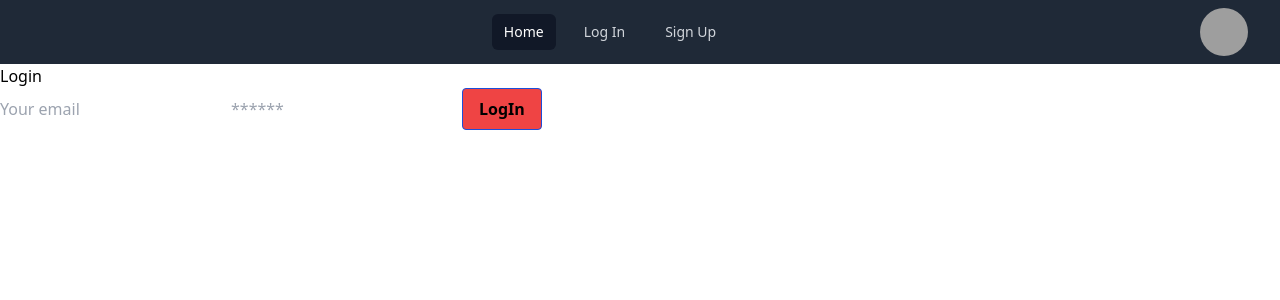
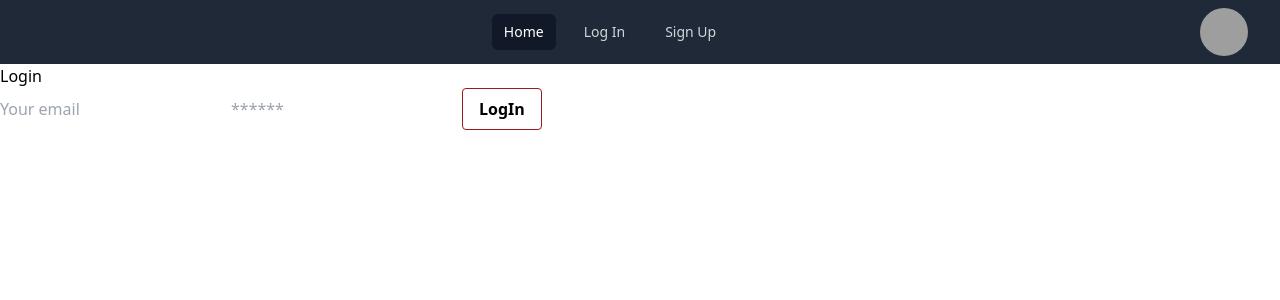
Before and after one commit to Dawnie2021/poker-buddy, a React (Vite) app in the folder client/: page /login in a window 1280 px wide. Shown: the top 300 px of the page. Built offline with nearby package versions, Linux system fonts and the light colour scheme; grey boxes are pictures that could not be loaded.

Commit message:
styled the buttons

```diff
--- a/client/src/pages/Login.jsx
+++ b/client/src/pages/Login.jsx
@@ -64,7 +64,7 @@ const Login = () => {
           value={formState.password}
           onChange={handleChange}
         />
-        <button class="bg-red-500 hover:bg-red-700 text-black font-bold py-2 px-4 border border-blue-700 rounded">
+        <button class="bg-transparent hover:bg-red-500 text-black-900 font-semibold hover:text-white py-2 px-4 border border-red-800 hover:border-transparent rounded">
   LogIn
 </button>
       </form>
--- a/client/src/pages/Signup.jsx
+++ b/client/src/pages/Signup.jsx
@@ -69,7 +69,7 @@ const Signup = () => {
           value={formState.password}
           onChange={handleChange}
         />
-         <button class="bg-red-500 hover:bg-red-700 text-black font-bold py-2 px-4 border border-blue-700 rounded">
+         <button class="bg-transparent hover:bg-red-500 text-black-900 font-semibold hover:text-white py-2 px-4 border border-red-800 hover:border-transparent rounded">
   LogIn
 </button>
       </form>
```
